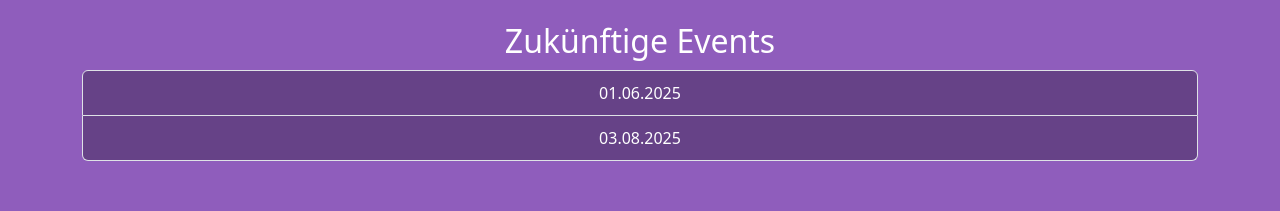
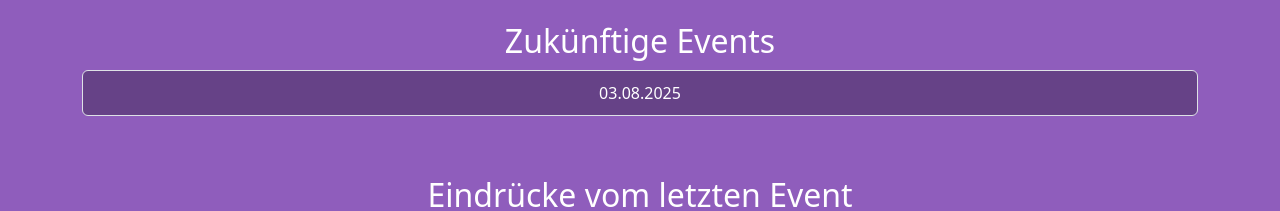
Before and after one commit to bauhaus93/bss-vue, a Vue app: page / in a window 1280 px wide. Shown: the part 1036-1247 px from the top of the page. Built offline with nearby package versions, Linux system fonts and the light colour scheme.

Commit message:
Updates next event date

```diff
--- a/src/pages/Home.vue
+++ b/src/pages/Home.vue
@@ -130,11 +130,10 @@ import CardGroup from "../components/CardGroup.vue";
 import { get_image_path, logo_path, logo_alt_text } from "../img.js";
 import { last_event } from "../events.js";
 
-const next_event_date = new Date("2025-06-01");
+const next_event_date = new Date("2025-08-03");
 
 const future_event_dates = [
   date_formatter(next_event_date),
-  date_formatter(new Date("2025-08-03")),
 ];
 
 const card_contents = [
```
